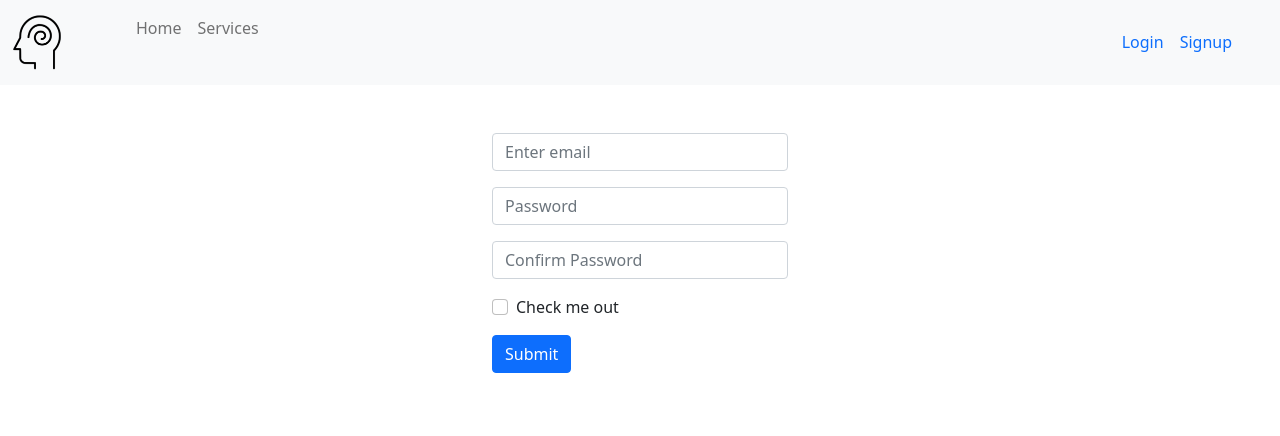
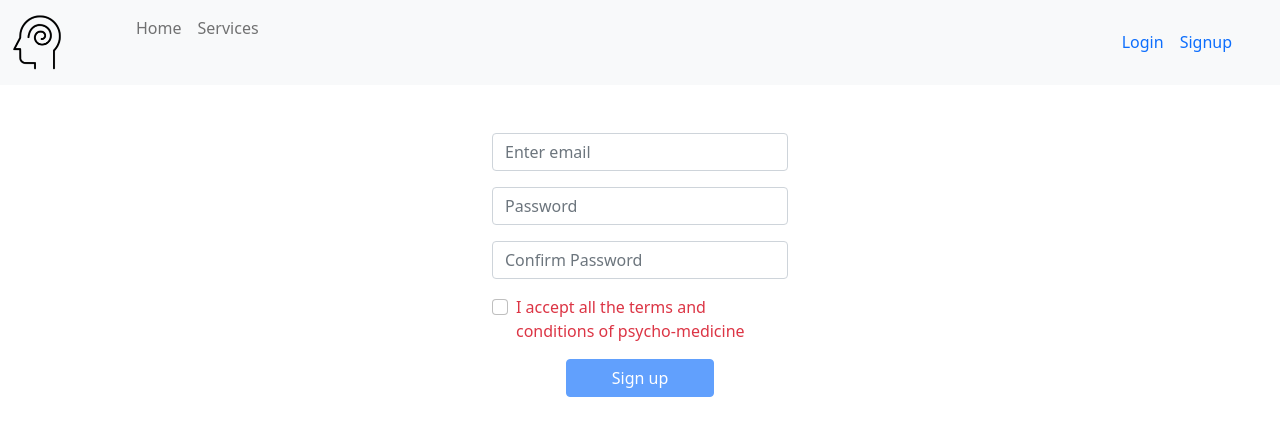
Before and after one commit to Shafak93/psycho-medicine, a React (Create React App) app: page /signup in a window 1280 px wide. Shown: the top 436 px of the page. Built offline with nearby package versions, Linux system fonts and the light colour scheme.

Commit message:
sign up error message login component work

```diff
--- a/src/Components/RequireAuth/Login/Login.js
+++ b/src/Components/RequireAuth/Login/Login.js
@@ -4,7 +4,7 @@ import { useSignInWithEmailAndPassword } from 'react-firebase-hooks/auth';
 import auth from '../../../firebase.init';
 
 const Login = () => {
-    const [userInfo, setUserInfo] = useState({
+    const [userInput, setUserInput] = useState({
         email: "",
         password: "",
     })
@@ -14,12 +14,42 @@ const Login = () => {
         general: "",
     })
     const [signInWithEmail, user, loading, hookError] = useSignInWithEmailAndPassword(auth);
+
+    if (loading) {
+        return <p>Loading...</p>;
+      }
+
+     /*==================Email Validation===============*/
+     const handleEmail = event =>{
+        const emailRegex = /\S+@\S+\.\S+/;
+        const validEmail = emailRegex.test(event.target.value);
+        if(validEmail){
+            setUserInput({...userInput, email:event.target.value});
+            setErrors({errors, email:''})
+        }else{
+            setErrors({...errors, email:'Invalid email'})
+            setUserInput({...userInput, email:''});
+        }
+    }
+
+     /*================ Password handle and validation================ */
+     const handlePassword =(event)=>{
+        const passwordRegex = /^(?=.*[A-Za-z])(?=.*\d)[A-Za-z\d]{8,}$/
+        const validPass = passwordRegex.test(event.target.value)
+        if(validPass){
+            setUserInput({ ...userInput, password: event.target.value });
+            setErrors({...errors, password:''})
+        }else{
+            setErrors({...errors, password:'Password minimum eight characters, at least one letter and one number'})
+            setUserInput({ ...userInput, password: "" });
+        }
+    }
     const handleLogin = (e) => {
         e.preventDefault();
 
-        console.log(userInfo)
+        console.log(userInput)
 
-        signInWithEmail(userInfo.email, userInfo.password);
+        signInWithEmail(userInput.email, userInput.password);
 
     }
     return (
@@ -27,19 +57,13 @@ const Login = () => {
             <div className='mt-5 container w-25'>
            <Form onSubmit={handleLogin}>
                 <Form.Group className="mb-3" controlId="formBasicEmail">
-
-                    <Form.Control type="email" name='email' placeholder="Enter email" />
+                    <Form.Control type="email" name='email' placeholder="Enter email" onChange={handleEmail}/>
                 </Form.Group>
-
                 <Form.Group className="mb-3"  controlId="formBasicPassword">
-
-                    <Form.Control type="password" name='password' placeholder="Password" />
-                </Form.Group>
-                <Form.Group className="mb-3" controlId="formBasicCheckbox">
-                    <Form.Check type="checkbox" label="Check me out" />
+                    <Form.Control type="password" name='password' placeholder="Password" onChange={handlePassword} />
                 </Form.Group>
                 <Button variant="primary" type="submit">
-                    Submit
+                    Login
                 </Button>
             </Form>
         </div>
--- a/src/Components/RequireAuth/Signup/Signup.js
+++ b/src/Components/RequireAuth/Signup/Signup.js
@@ -15,21 +15,19 @@ const Signup = () => {
         password:"",
         others:"",
     })
-    const [validPass, setValidPass] = useState("")
+    const [agree, setAgree] = useState();
+    const [
+        createUserWithEmailAndPassword,
+        user,
+        loading,
+        error,
+      ] = useCreateUserWithEmailAndPassword(auth);
 
-    /*================ Password handle and validation================ */
-    const handlePassword =(event)=>{
-        const passwordRegex = /^(?=.*[A-Za-z])(?=.*\d)[A-Za-z\d]{8,}$/
-        const validPass = passwordRegex.test(event.target.value)
-        if(validPass){
-            // setValidPass(event.target.value);
-            setUserInput({ ...userInput, password: event.target.value });
-            setErrors({...errors, password:''})
-        }else{
-            setErrors({...errors, password:'Password minimum eight characters, at least one letter and one number'})
-            setUserInput({ ...userInput, password: "" });
+      if (loading) {
+        return <p>Loading...</p>;
       }
-    }
+
+
       /*==================Email Validation===============*/
     const handleEmail = event =>{
         const emailRegex = /\S+@\S+\.\S+/;
@@ -42,7 +40,21 @@ const handleEmail = event =>{
             setUserInput({...userInput, email:''});
         }
     }
-/*================Confirm Password=================*/
+
+    /*================ Password handle and validation================ */
+    const handlePassword =(event)=>{
+        const passwordRegex = /^(?=.*[A-Za-z])(?=.*\d)[A-Za-z\d]{8,}$/
+        const validPass = passwordRegex.test(event.target.value)
+        if(validPass){
+            setUserInput({ ...userInput, password: event.target.value });
+            setErrors({...errors, password:''})
+        }else{
+            setErrors({...errors, password:'Password minimum eight characters, at least one letter and one number'})
+            setUserInput({ ...userInput, password: "" });
+        }
+    }
+
+    /*================Confirm Password handle and validation=================*/
         const handleConfirmPassword = event =>{
             if(event.target.value === userInput.password){
                 setUserInput({...userInput, confirmPass: event.target.value});
@@ -52,23 +64,9 @@ const handleConfirmPassword = event =>{
                 setUserInput({...userInput, confirmPass:""})
             }
         }
-
-    const [
-        createUserWithEmailAndPassword,
-        user,
-        loading,
-        error,
-      ] = useCreateUserWithEmailAndPassword(auth);
-
-
+    /*================On submit button handler ================ */
       const handleSignup =(event)=>{
         event.preventDefault();
-        // console.log(event)
-        // const email = event.target.email.value;
-        // const password = event.target.password.value;
-
-        // console.log(email, password)
-        // createUserWithEmailAndPassword(email, password);
         createUserWithEmailAndPassword(userInput.email,userInput.password);
         console.log(userInput);
       }
@@ -76,24 +74,29 @@ const handleConfirmPassword = event =>{
         <div className='mt-5 container w-25'>
            <Form onSubmit={handleSignup}>
                 <Form.Group className="mb-3" controlId="formBasicEmail">
-
                     <Form.Control type="email" name='email' placeholder="Enter email" onChange={handleEmail}/>
+                    {errors?.email && <p><small className='text-danger mt-2'>{errors.email}</small></p>}
                 </Form.Group>
-
                 <Form.Group className="mb-3"  controlId="formBasicPassword">
-
                     <Form.Control type="password" name='password' placeholder="Password" onChange={handlePassword} />
-                    {errors?.password && <p>{errors.password}</p>}
+                    {errors?.password && <p><small className='text-danger mt-2'>{errors.password}</small></p>}
                 </Form.Group>
                 <Form.Group className="mb-3" controlId="formBasicConfirmPassword">
-
                     <Form.Control type="password" name='confirmPassword' placeholder="Confirm Password" onChange={handleConfirmPassword}/>
+                    {errors?.confirmPass && <p><small className='text-danger mt-2'>{errors.confirmPass}</small></p>}
                 </Form.Group>
                 <Form.Group className="mb-3" controlId="formBasicCheckbox">
-                    <Form.Check type="checkbox" label="Check me out" />
+                    <Form.Check
+                    className={agree ? 'text-primary' : 'text-danger'}
+                    onClick={()=>setAgree(!agree)}
+                     type="checkbox"
+                     label="I accept all the terms and conditions of psycho-medicine" />
                 </Form.Group>
-                <Button variant="primary" type="submit">
-                    Submit
+                <Button
+                className='d-block mx-auto w-50'
+                disabled ={!agree}
+                variant="primary" type="submit">
+                    Sign up
                 </Button>
                 </Form>
         </div>
```
Lines whose indentation alone changed are shown as unchanged.
